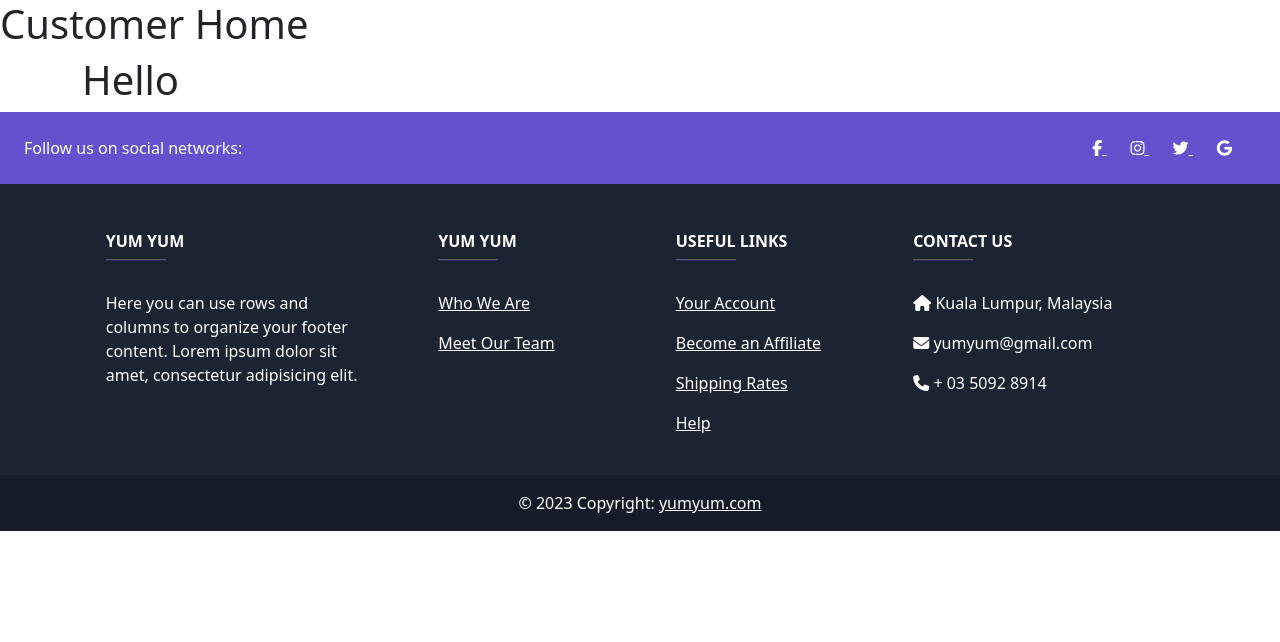
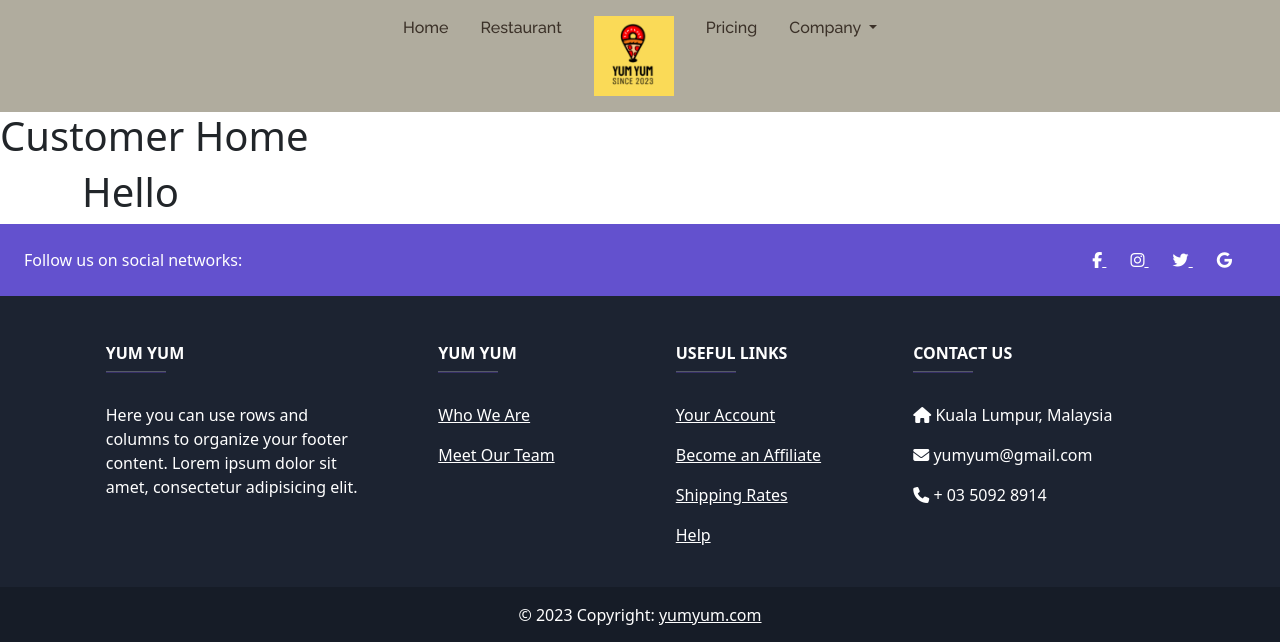
Before and after one commit to khongbk-3422/YumYum, a Laravel app: page /custHomePage in a window 1280 px wide. Shown: the top 642 px of the page. Run offline with Laravel 10, Linux system fonts and the light colour scheme; some libraries are stand-ins or nearby versions.

Commit message:
update header

```diff
--- a/resources/views/footer.blade.php
+++ b/resources/views/footer.blade.php
@@ -9,9 +9,6 @@
     <script src="https://kit.fontawesome.com/84db3d8316.js" crossorigin="anonymous"></script>
 </head>
 <body>
-    <div class="container">
-        <h1>Hello</h1>
-    </div>
     <!-- Footer -->
     <footer
             class="text-center text-lg-start text-white"
--- a/resources/views/header.blade.php
+++ b/resources/views/header.blade.php
@@ -6,9 +6,63 @@
     <meta http-equiv="X-UA-Compatible" content="ie=edge">
     <link href="https://cdn.jsdelivr.net/npm/bootstrap@5.3.0/dist/css/bootstrap.min.css" rel="stylesheet" integrity="sha384-9ndCyUaIbzAi2FUVXJi0CjmCapSmO7SnpJef0486qhLnuZ2cdeRhO02iuK6FUUVM" crossorigin="anonymous">
     <script src="https://kit.fontawesome.com/84db3d8316.js" crossorigin="anonymous"></script>
+    <link href="https://fonts.googleapis.com/css2?family=Raleway:wght@500&display=swap" rel="stylesheet">
     <title>Document</title>
+
+    <style>
+        .navbar{
+            background-color:rgb(176, 172, 158);
+        }
+
+
+        .navbar-dark .navbar-nav .nav-link {
+            font-family: 'Raleway', sans-serif;
+            color :#3b3128;
+            font-size: 16px;
+        }
+
+    </style>
+
+
 </head>
 <body>
+    <nav class="navbar navbar-expand-lg navbar-dark p-2" id="headerNav">
+        <div class="container-fluid">
+            <a class="navbar-brand d-block d-lg-none" href="#">
+            <img src="/image/logo.png" height="80" />
+            </a>
+            <button class="navbar-toggler" type="button" data-bs-toggle="collapse" data-bs-target="#navbarNavDropdown" aria-controls="navbarNavDropdown" aria-expanded="false" aria-label="Toggle navigation">
+            <span class="navbar-toggler-icon"></span>
+            </button>
 
+            <div class=" collapse navbar-collapse" id="navbarNavDropdown">
+            <ul class="navbar-nav mx-auto ">
+                <li class="nav-item">
+                <a class="nav-link mx-2 active" aria-current="page" href="#">Home</a>
+                </li>
+                <li class="nav-item">
+                <a class="nav-link mx-2" href="#">Restaurant</a>
+                </li>
+                <li class="nav-item d-none d-lg-block">
+                <a class="nav-link mx-2" href="#">
+                    <img src="/image/logo.png" height="80" />
+                </a>
+                </li>
+                <li class="nav-item">
+                <a class="nav-link mx-2" href="#">Pricing</a>
+                </li>
+                <li class="nav-item dropdown">
+                <a class="nav-link mx-2 dropdown-toggle" href="#" id="navbarDropdownMenuLink" role="button" data-bs-toggle="dropdown" aria-expanded="false">
+                    Company
+                </a>
+                <ul class="dropdown-menu" aria-labelledby="navbarDropdownMenuLink">
+                    <li><a class="dropdown-item" href="#">About Us</a></li>
+                    <li><a class="dropdown-item" href="#">Contact us</a></li>
+                </ul>
+                </li>
+            </ul>
+            </div>
+        </div>
+        </nav>
 </body>
 </html>
```
Also changed, not shown: image/logo.png (added).
